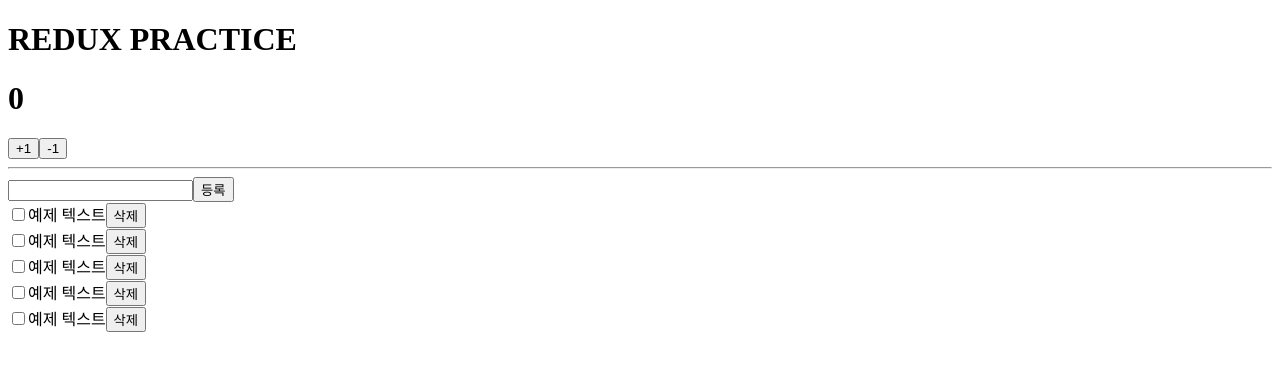
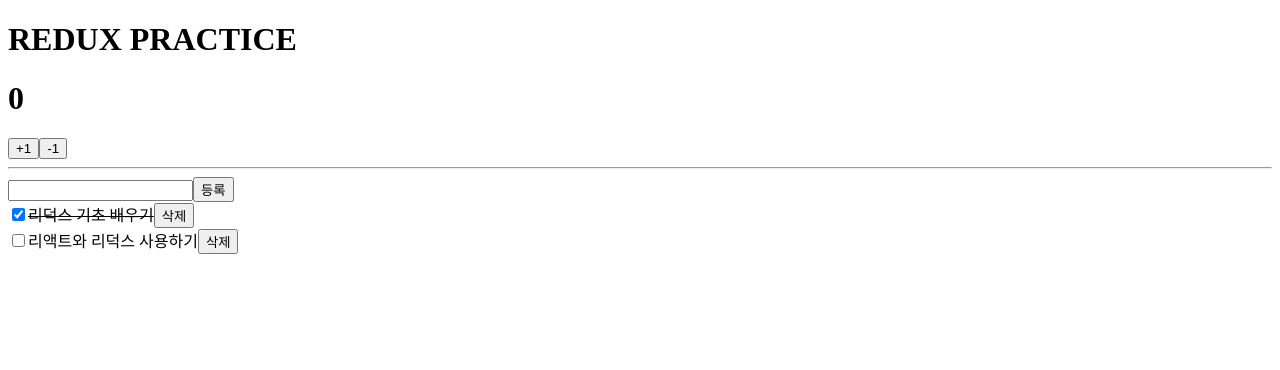
Before and after one commit to pauljeonn/redux-practice, a React (Create React App) app: page / in a window 1280 px wide. Shown: the top 370 px of the page. Built offline with nearby package versions, Linux system fonts and the light colour scheme.

Commit message:
Feat: Todos 컴포넌트에 props 기능 적용

```diff
--- a/src/components/Todos.js
+++ b/src/components/Todos.js
@@ -3,9 +3,16 @@
 const TodoItem = ({ todo, onToggle, onRemove }) => {
 	return (
 		<div>
-			<input type="checkbox" />
-			<span>예제 텍스트</span>
-			<button>삭제</button>
+			<input
+				type="checkbox"
+				onClick={() => onToggle(todo.id)}
+				checked={todo.done}
+				readOnly={true}
+			/>
+			<span style={{ textDecoration: todo.done ? 'line-through' : 'none' }}>
+				{todo.text}
+			</span>
+			<button onClick={() => onRemove(todo.id)}>삭제</button>
 		</div>
 	);
 };
@@ -20,20 +27,27 @@
 }) => {
 	const onSubmit = (e) => {
 		e.preventDefault();
+		onInsert(input);
+		onChangeInput(''); // 등록 후 인풋 초기화
 	};
+
+	const onChange = (e) => onChangeInput(e.target.value);
 
 	return (
 		<div>
 			<form onSubmit={onSubmit}>
-				<input />
+				<input value={input} onChange={onChange} />
 				<button type="submit">등록</button>
 			</form>
 			<div>
-				<TodoItem />
-				<TodoItem />
-				<TodoItem />
-				<TodoItem />
-				<TodoItem />
+				{todos.map((todo) => (
+					<TodoItem
+						key={todo.id}
+						todo={todo}
+						onToggle={onToggle}
+						onRemove={onRemove}
+					/>
+				))}
 			</div>
 		</div>
 	);
```
